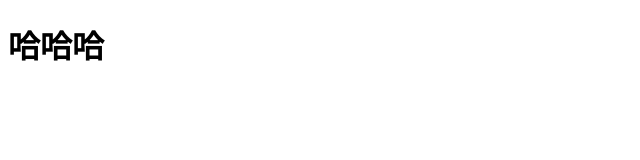
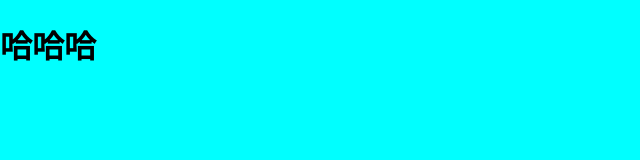
Before and after one commit to Yjx-zl/project_02, a plain HTML site: page index.html in a window 1280 px wide. Shown: the whole page, without its empty margins (0-640 px from the left). Drawn offline with Linux system fonts and the light colour scheme.

Commit message:
修改了index.css

```diff
--- a/css/index.css
+++ b/css/index.css
@@ -1,3 +1,5 @@
-body {
-
+html,body {
+    margin: 0;
+    padding: 0;
+    background-color: aqua;
 }
```
